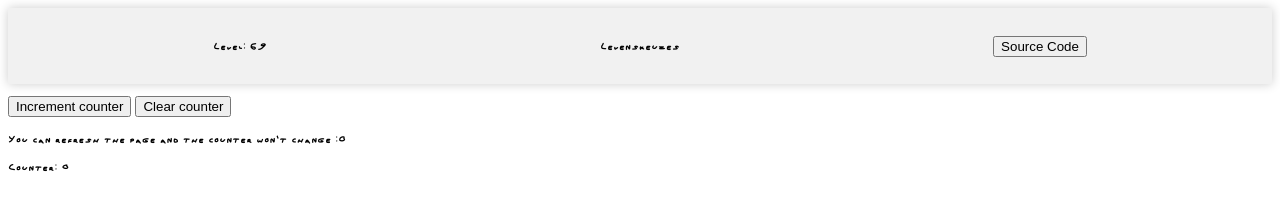
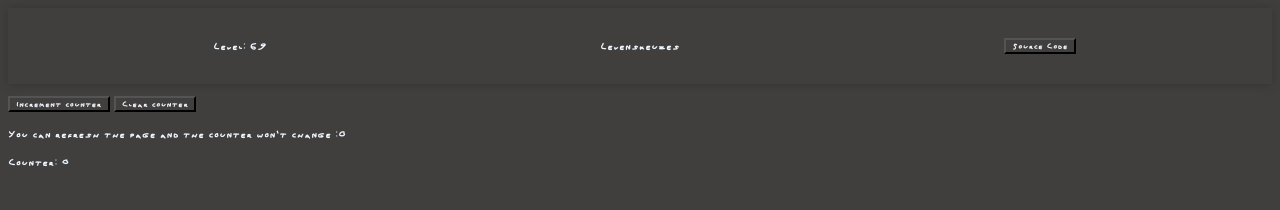
Before and after one commit to AaronMarcusDev/Levenskeuzes, a plain HTML site: page src/pages/index.html in a window 1280 px wide. Drawn offline with Linux system fonts and the light colour scheme.

Commit message:
font nu ook in header, bg color aangepast en textkleur naar wit(kan nog aangepast worden)

```diff
--- a/src/styles/global.css
+++ b/src/styles/global.css
@@ -6,4 +6,11 @@
 }
 html{
     font-family: 'kopscript', 'Kopscript-Regular';
+    background-color: rgb(65, 62, 62);
+    color: aliceblue;
 }
+button{
+    font-family: 'kopscript', 'Kopscript-Regular';
+    background-color: rgb(65, 62, 62);
+    color: aliceblue;
+}
--- a/src/styles/header.css
+++ b/src/styles/header.css
@@ -3,7 +3,7 @@ navbar {
     grid-template-columns: 1fr 1fr 1fr;
     grid-template-rows: 1fr;
     grid-template-areas: "logo nav nav";
-    background-color: #f1f1f1;
+    background-color: rgb(65, 62, 62);
     padding: 0 2rem;
     align-items: center;
     justify-items: center;
```
